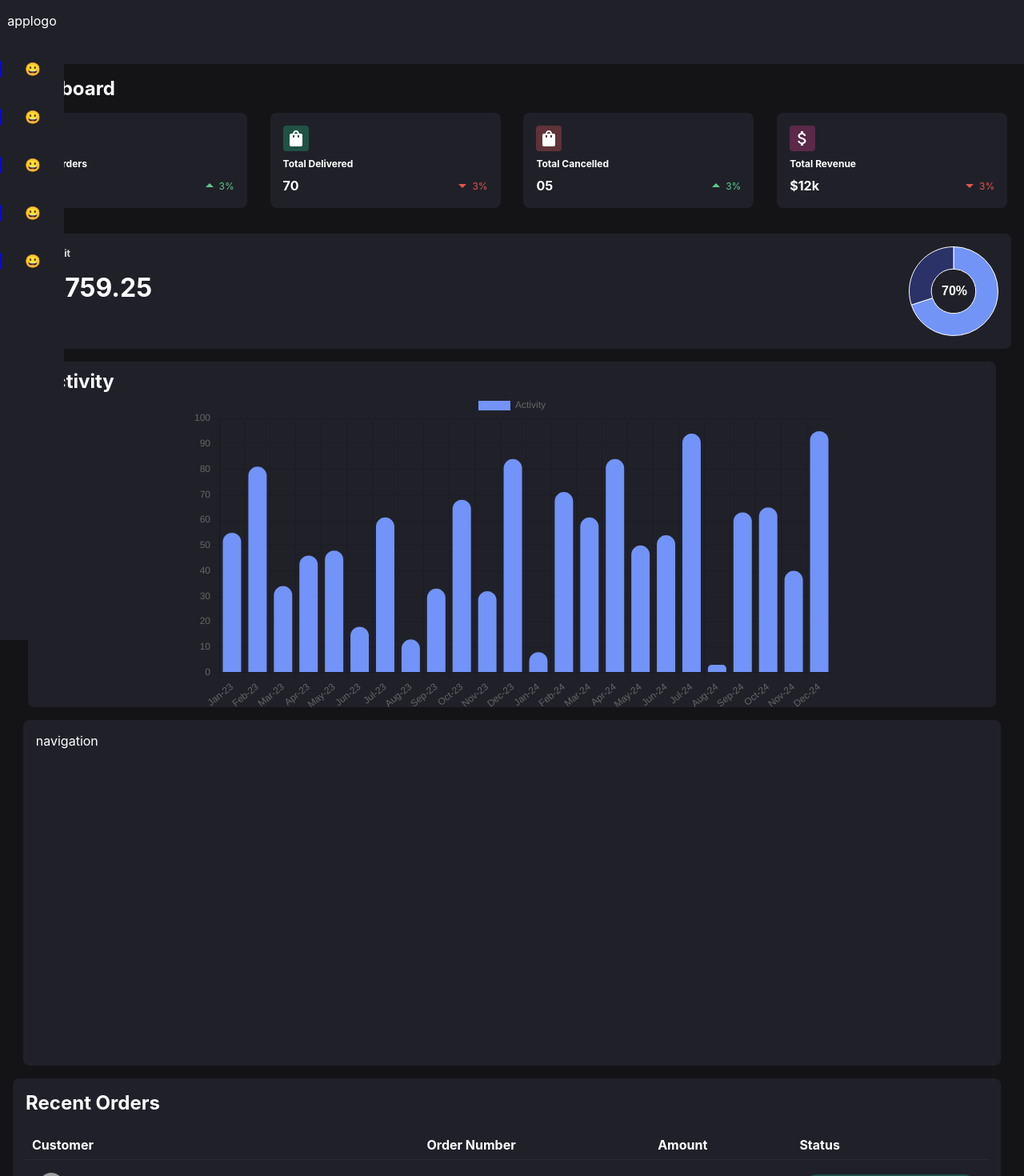
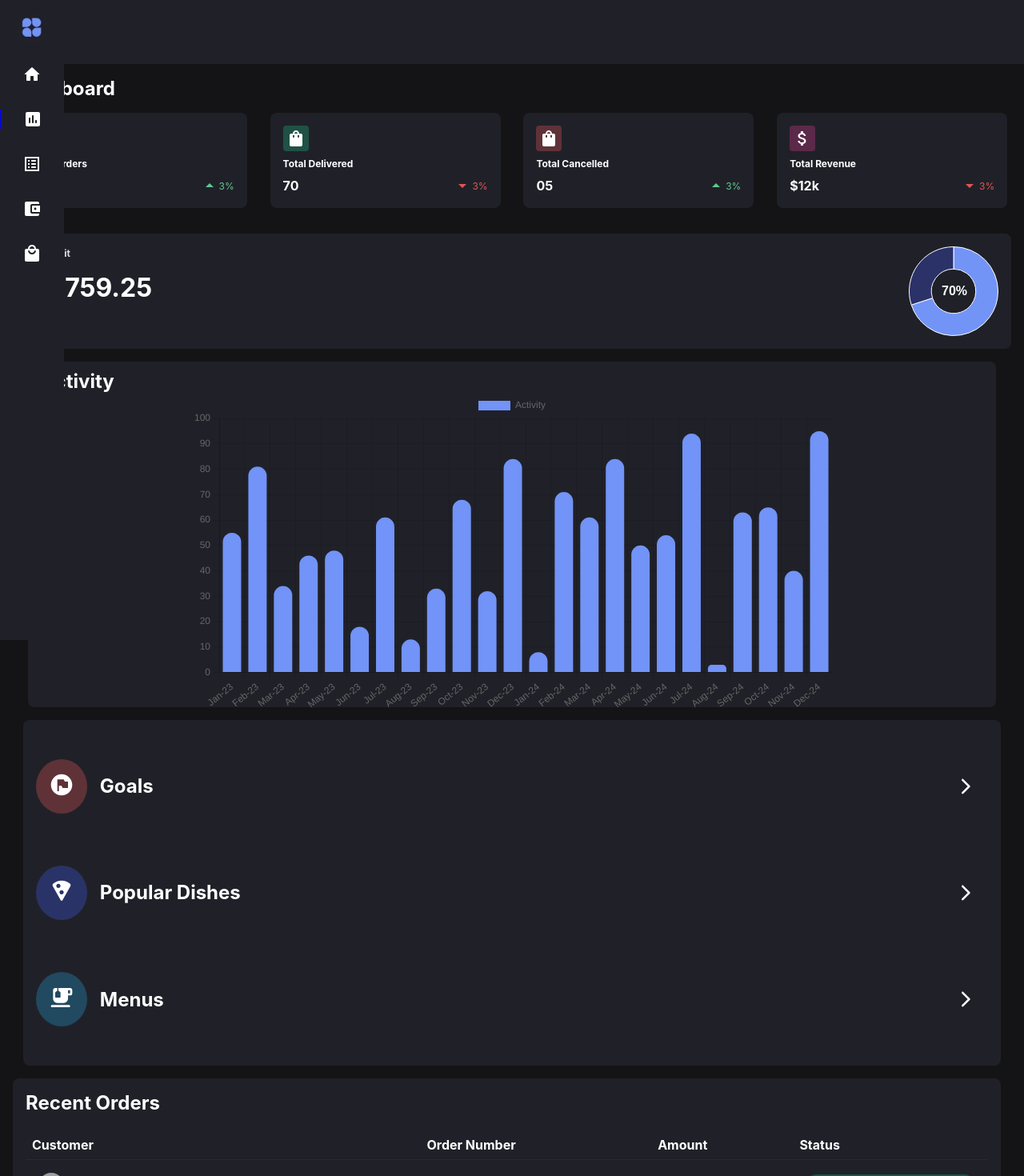
Before and after one commit to harshpandit2004/fitpeo, a React (Create React App) app: page / in a window 1280 px wide. Shown: the top 1470 px of the page at 80% size. Built offline with nearby package versions, Linux system fonts and the light colour scheme; grey boxes are pictures that could not be loaded.

Commit message:
built navigation component and fixed sidebar

```diff
--- a/src/App.css
+++ b/src/App.css
@@ -41,16 +41,6 @@
   flex-direction: row;
 }
 
-.navigation {
-  background-color: #202128;
-  margin-left: 0.5rem;
-  border-radius: 8px;
-  padding: 1rem;
-  width: 37vw;
-  height: 50vh;
-  margin-left: 1.5rem;
-}
-
 /*Media Queries:*/
 
 /* mobile screens */
@@ -68,14 +58,6 @@
   }
   .row-03 {
     flex-direction: column;
-  }
-  .navigation {
-    margin: auto;
-    width: 93%;
-    margin-top: 1rem;
-  }
-  .customer-feedback {
-    width: 88vw;
   }
 }
 
@@ -95,12 +77,4 @@
   .row-03 {
     flex-direction: column;
   }
-  .navigation {
-    margin: auto;
-    width: 93%;
-    margin-top: 1rem;
-  }
-  .customer-feedback {
-    width: 94vw;
-  }
 }
--- a/src/App.js
+++ b/src/App.js
@@ -5,6 +5,7 @@ import NetProfitElement from "./components/NetProfitElement";
 import RecentOrdersComponent from "./components/RecentOrdersComponent";
 import Feedbacks from "./components/Feedbacks";
 import BarChart from "./components/BarChart";
+import Navigation from "./components/Navigation";
 
 function App() {
   return (
@@ -19,7 +20,7 @@ function App() {
         </div>
         <div className="row-02">
           <BarChart />
-          <div className="navigation">navigation</div>
+          <Navigation />
         </div>
         <div className="row-03">
           <RecentOrdersComponent />
--- /dev/null
+++ b/src/components/Navigation.jsx
@@ -0,0 +1,38 @@
+import React from "react";
+import FlagCircleIcon from "@mui/icons-material/FlagCircle";
+import ArrowForwardIosRoundedIcon from "@mui/icons-material/ArrowForwardIosRounded";
+import LocalPizzaRoundedIcon from "@mui/icons-material/LocalPizzaRounded";
+import EmojiFoodBeverageRoundedIcon from "@mui/icons-material/EmojiFoodBeverageRounded";
+import "./navigation.css";
+
+const NavigationItem = ({ icon: Icon, color, text }) => {
+  return (
+    <div className="navigation-item">
+      <div className="icon-wrapper" style={{ background: color }}>
+        <Icon sx={{ fontSize: "2rem" }} />
+      </div>
+      <h2 className="item-text">{text}</h2>
+      <ArrowForwardIosRoundedIcon />
+    </div>
+  );
+};
+
+function Navigation() {
+  return (
+    <div className="navigation">
+      <NavigationItem icon={FlagCircleIcon} color="#5F3237" text="Goals" />
+      <NavigationItem
+        icon={LocalPizzaRoundedIcon}
+        color="#2A3367"
+        text="Popular Dishes"
+      />
+      <NavigationItem
+        icon={EmojiFoodBeverageRoundedIcon}
+        color="#214960"
+        text="Menus"
+      />
+    </div>
+  );
+}
+
+export default Navigation;
--- a/src/components/SidebarComponent.jsx
+++ b/src/components/SidebarComponent.jsx
@@ -1,16 +1,37 @@
 import React from "react";
+import HomeRoundedIcon from "@mui/icons-material/HomeRounded";
+import InsertChartRoundedIcon from "@mui/icons-material/InsertChartRounded";
+import ListAltRoundedIcon from "@mui/icons-material/ListAltRounded";
+import AccountBalanceWalletRoundedIcon from "@mui/icons-material/AccountBalanceWalletRounded";
+import LocalMallRoundedIcon from "@mui/icons-material/LocalMallRounded";
+import FitpeoIcon from "./fitpeo-icon.jpg";
 import "./sidebar.css";
 
 function Sidebar() {
+  const [active, setActive] = React.useState(1);
+  const buttons = [
+    <HomeRoundedIcon />,
+    <InsertChartRoundedIcon />,
+    <ListAltRoundedIcon />,
+    <AccountBalanceWalletRoundedIcon />,
+    <LocalMallRoundedIcon />,
+  ]; // Array of button ids
+
   return (
     <div className="sidebar-wrapper">
-      <p>applogo</p>
+      <div style={{ marginTop: "1rem", marginBottom: "1rem" }}>
+        <img src={FitpeoIcon} alt="FitPeo" />
+      </div>
       <div className="sidebar">
-        <p className="element">😀</p>
-        <p className="element">😀</p>
-        <p className="element">😀</p>
-        <p className="element">😀</p>
-        <p className="element">😀</p>
+        {buttons.map((el, index) => (
+          <div
+            key={index}
+            className={`element${active === index ? " active" : ""}`}
+            onClick={() => setActive(index)}
+          >
+            {el}
+          </div>
+        ))}
       </div>
     </div>
   );
--- a/src/components/feedbacks.css
+++ b/src/components/feedbacks.css
@@ -47,3 +47,19 @@
 .feedback-card-body {
   color: #707174;
 }
+
+/*Media Queries:*/
+
+/* mobile screens */
+@media only screen and (min-width: 168px) and (max-width: 960px) {
+  .customer-feedback {
+    width: 88vw;
+  }
+}
+
+/* tablet screens */
+@media only screen and (min-width: 961px) and (max-width: 1300px) {
+  .customer-feedback {
+    width: 94vw;
+  }
+}
--- /dev/null
+++ b/src/components/navigation.css
@@ -0,0 +1,53 @@
+.navigation {
+  background-color: #202128;
+  margin-left: 0.5rem;
+  border-radius: 8px;
+  padding: 1rem;
+  width: 37vw;
+  height: 50vh;
+  margin-left: 1.5rem;
+  display: flex;
+  flex-direction: column;
+  justify-content: space-around;
+}
+
+.navigation-item {
+  display: flex;
+  flex-direction: row;
+  flex-wrap: nowrap;
+  align-content: center;
+  justify-content: flex-start;
+  align-items: center;
+  padding-right: 1rem;
+  gap: 1rem;
+}
+
+.icon-wrapper {
+  width: fit-content;
+  padding: 1rem;
+  border-radius: 50%;
+}
+
+.item-text {
+  flex-grow: 100;
+}
+
+/*Media Queries:*/
+
+/* mobile screens */
+@media only screen and (min-width: 168px) and (max-width: 960px) {
+  .navigation {
+    margin: auto;
+    width: 93%;
+    margin-top: 1rem;
+  }
+}
+
+/* tablet screens */
+@media only screen and (min-width: 961px) and (max-width: 1300px) {
+  .navigation {
+    margin: auto;
+    width: 93%;
+    margin-top: 1rem;
+  }
+}
--- a/src/components/sidebar.css
+++ b/src/components/sidebar.css
@@ -13,7 +13,7 @@
 .sidebar {
   display: flex;
   flex-direction: column;
-  gap: 0.5rem;
+  gap: 2rem;
   align-items: center;
   justify-content: flex-start;
   width: 100%;
@@ -21,11 +21,15 @@
 }
 
 .element {
-  border-left: 2px solid blue;
   width: 100%;
   align-items: center;
   display: flex;
   justify-content: center;
+  cursor: pointer;
+  transition: 1s ease;
+}
+.active {
+  border-left: 2px solid blue;
 }
 
 /*Media Queries:*/
```
Also changed, not shown: src/components/fitpeo-icon.jpg (added).
